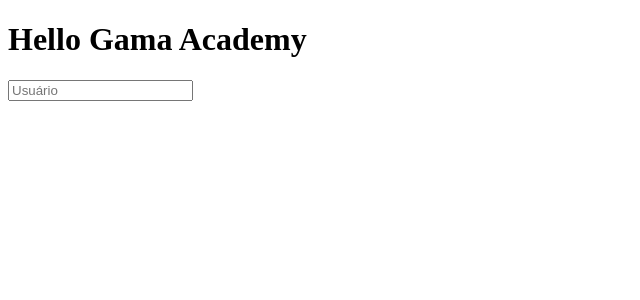
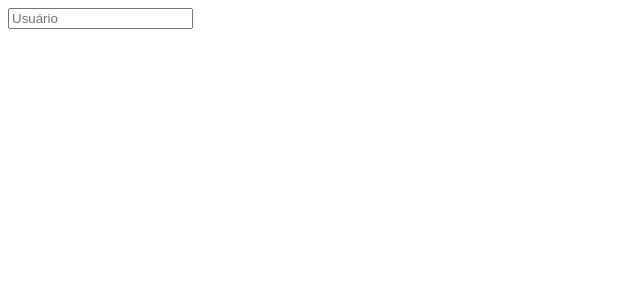
Before and after one commit to IngridAkeida/gamagit, a React (Create React App) app: page / in a window 1280 px wide. Shown: the top 300 px of the page, without its empty margins (0-640 px from the left). Built offline with nearby package versions, Linux system fonts and the light colour scheme.

Commit message:
update commit

```diff
--- a/src/App.jsx
+++ b/src/App.jsx
@@ -1,10 +1,15 @@
+import { useState } from "react";
 
 
 function App(props) {
+
+  //const [usuario, setUsuario ]= useState("Guilherme")
   return (
     <>
-      <h1>{props.title}</h1>
+      {/*<p>{usuario}</p>
+      <h1>{props.title}</h1>*/}
       <input name='usuario' id='usuario' className='usuarioInput' placeholder='Usuário'/>
+
     </>
 
   );
```
